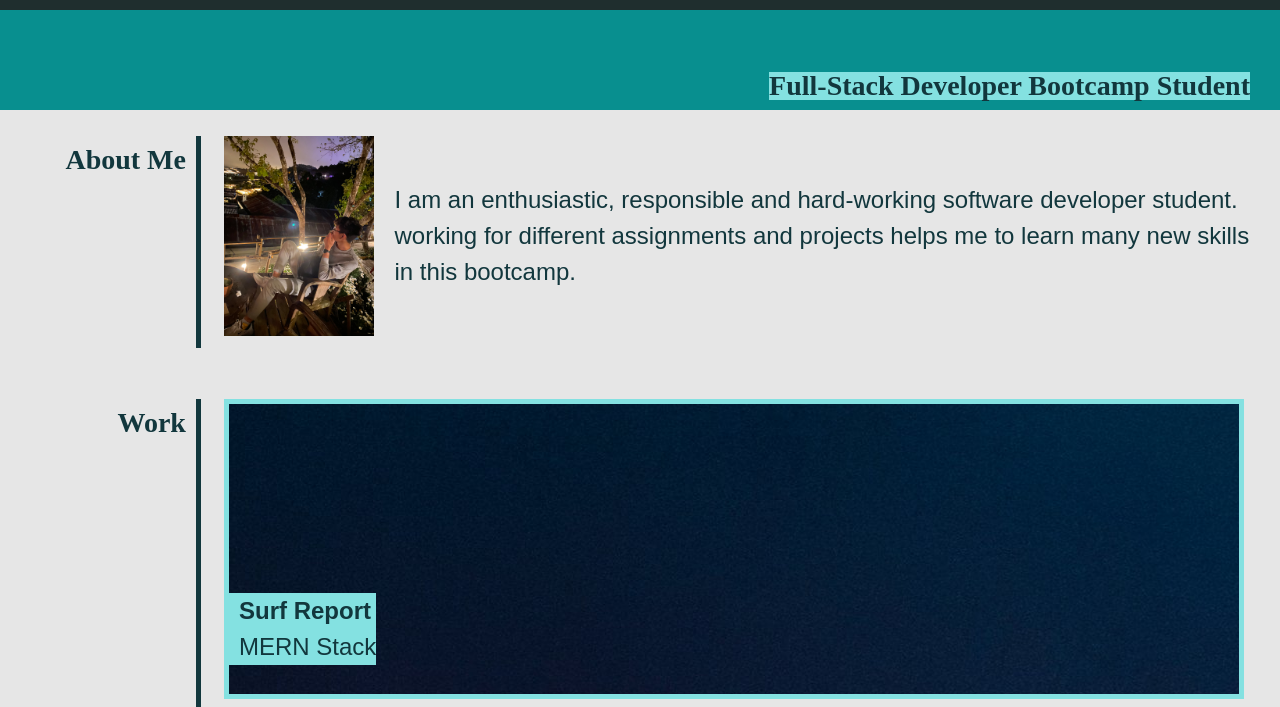
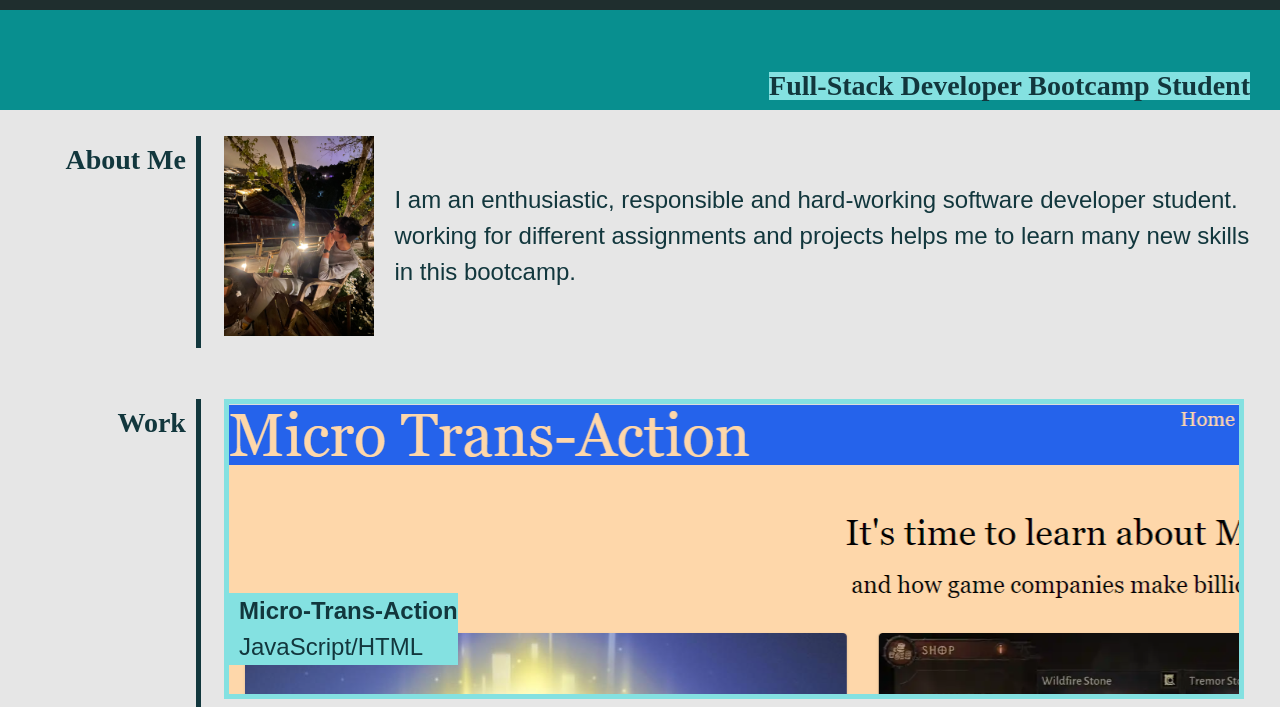
Before and after one commit to vantam8300/challenge2, a plain HTML site: page index.html in a window 1280 px wide. Shown: the part 90-797 px from the top of the page. Drawn offline with Linux system fonts and the light colour scheme; grey boxes are pictures that could not be loaded.

Commit message:
adding first project

```diff
--- a/assets/style/style.css
+++ b/assets/style/style.css
@@ -148,8 +148,8 @@ article div {
 }
 
 
-.surf-report {
-    background-image: url(../images/Surf-report-image.jpg);
+.micro-trans-action {
+    background-image: url(../images/micro-trans-action.PNG);
     width: 100%;
     min-height: 300px;
 
--- a/index.html
+++ b/index.html
@@ -53,11 +53,11 @@
             </aside>
             <!-- applications -->
             <article class="applications">
-                <div class="project surf-report">
+                <div class="project micro-trans-action">
                     <p>
-                        <a href="">Surf Report</a>
+                        <a href="https://vantam8300.github.io/Micro-Trans-action/" target="_blank">Micro-Trans-Action</a>
                         <br>
-                        MERN Stack
+                        JavaScript/HTML
                     </p>
                 </div>
                 <div class="project LED-wall">
```
Also changed, not shown: assets/images/micro-trans-action.PNG (added).
